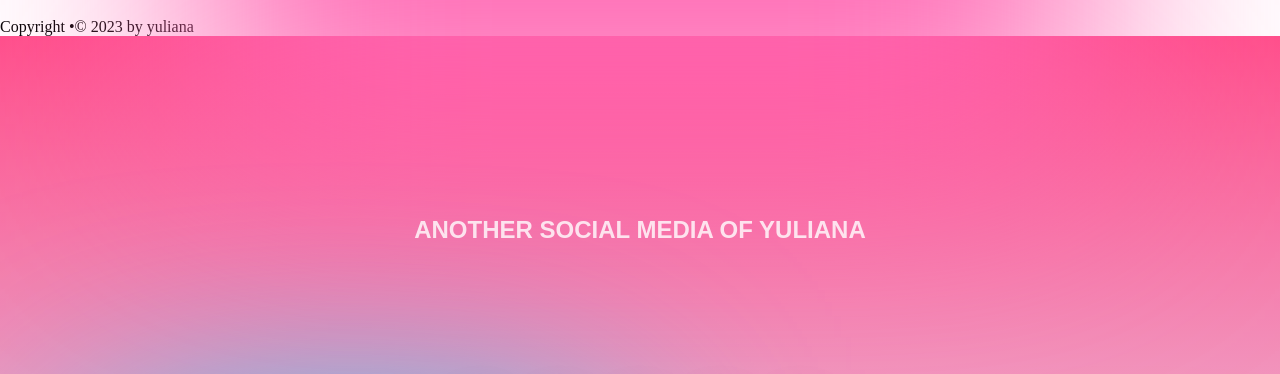
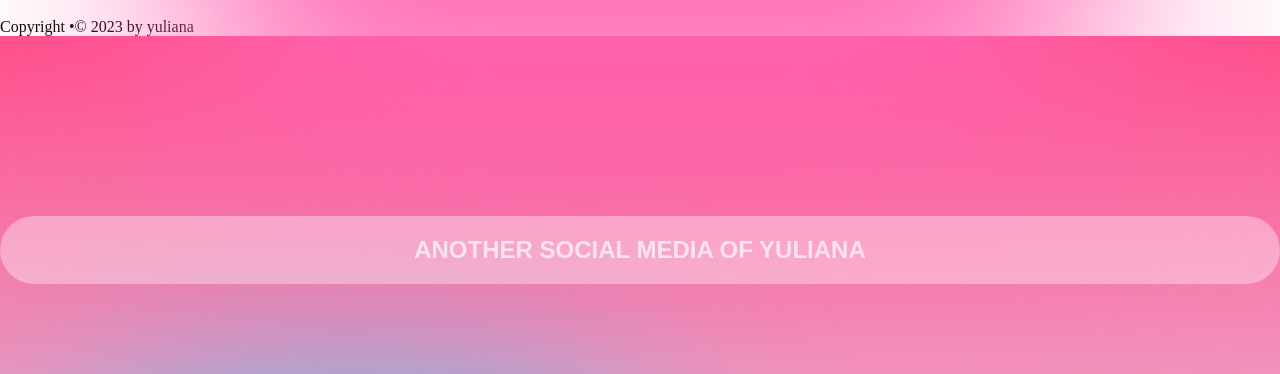
Before and after one commit to Dzulyanz/Medsos, a plain HTML site: page index.html in a window 1280 px wide. Shown: the top 374 px of the page. Drawn offline with Linux system fonts and the light colour scheme.

Commit message:
Add files via upload

```diff
--- a/index.html
+++ b/index.html
@@ -27,6 +27,10 @@
   <i class="fab fa-github"></i></a></li>
   </ul>
   </section>
-   <h2 class="text">ANOTHER SOCIAL MEDIA OF YULIANA</h2>
+ <div class="text">
+   <div class="blur">
+   <h2>ANOTHER SOCIAL MEDIA OF YULIANA</h2>
+   </div>
+   </div>
 </body>
 </html>
--- a/yuliana.css
+++ b/yuliana.css
@@ -8,6 +8,13 @@
   font-family: sans-serif;
   transform: translateY(180px);
   opacity: 80%;
+
+}
+.blur{
+  background: rgba(255, 255, 255, 0.452);
+  backdrop-filter: blur(15px);
+  padding: 20px;
+  border-radius: 40px;
 
 }
 section{
```
